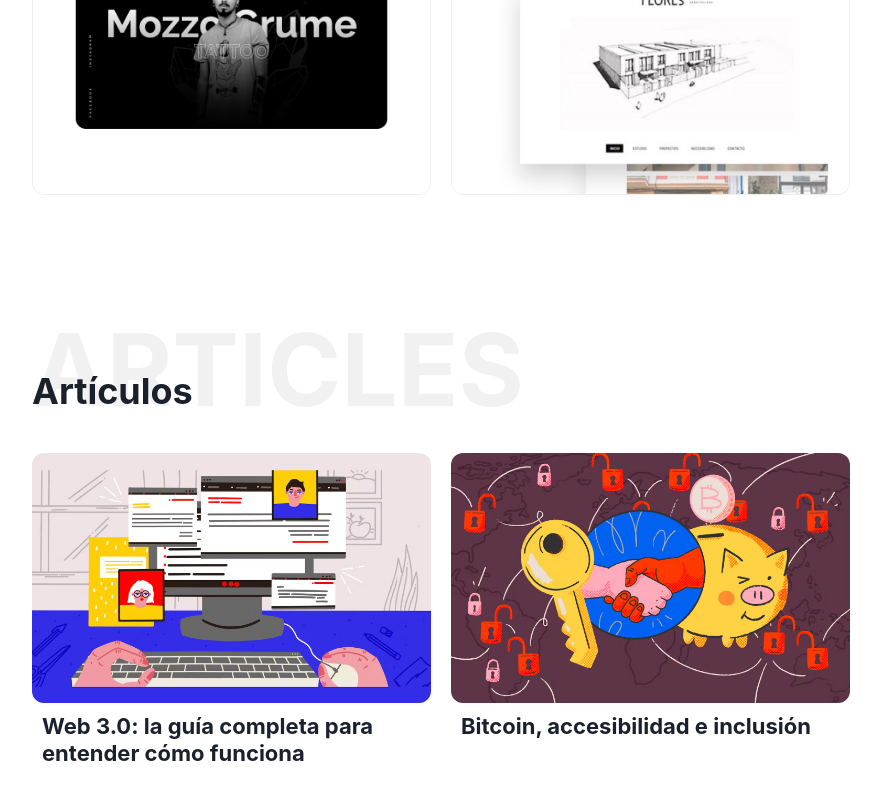
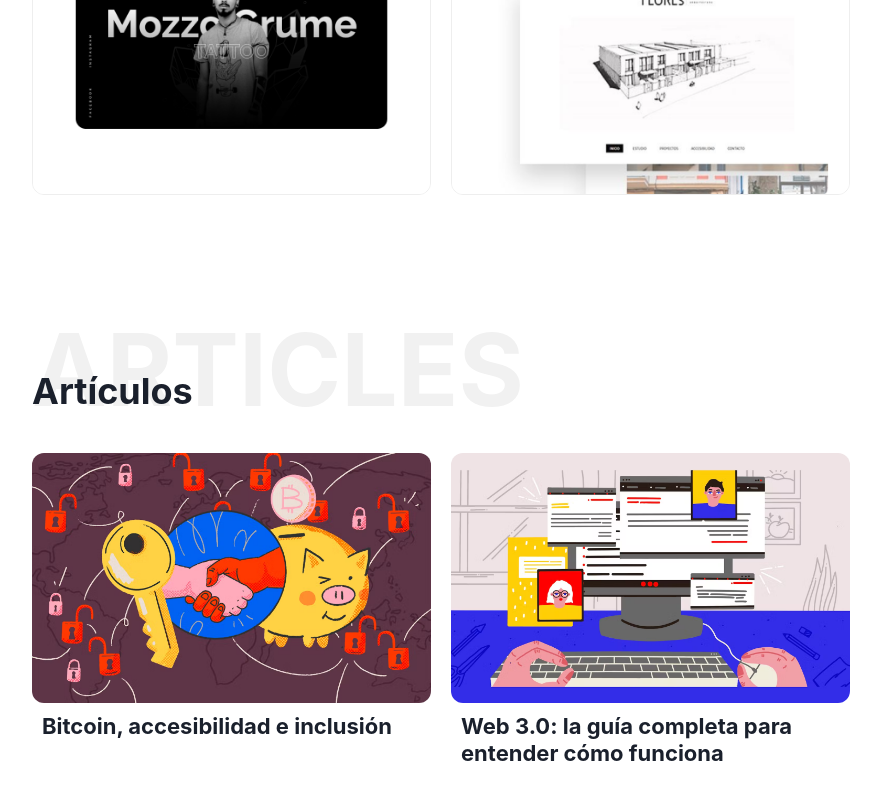
Before and after one commit to unllamas/personal, a Next.js app: page / in a window 1280 px wide. Shown: the part 1644-2444 px from the top of the page, without its empty margins (199-1080 px from the left). Built offline with nearby package versions, Linux system fonts and the light colour scheme.

Commit message:
fix: integrated links for projects and articles

```diff
--- a/data/articles.json
+++ b/data/articles.json
@@ -1,18 +1,24 @@
 [
   {
     "id": 1,
-    "title": "Web 3.0: la guía completa para entender cómo funciona",
-    "url": "#",
+    "title": "Bitcoin, accesibilidad e inclusión",
+    "url": {
+      "target": "_blank",
+      "href": "https://aerolab.us/blog/bitcoin-accesibilidad-inclusion"
+    },
     "image": {
-      "url": "web3.png"
+      "url": "bitcoin.png"
     }
   },
   {
     "id": 2,
-    "title": "Bitcoin, accesibilidad e inclusión",
-    "url": "#",
+    "title": "Web 3.0: la guía completa para entender cómo funciona",
+    "url": {
+      "target": "_blank",
+      "href": "https://aerolab.us/blog/web3.0-guia-para-entender-como-funciona"
+    },
     "image": {
-      "url": "bitcoin.png"
+      "url": "web3.png"
     }
   }
 ]
--- a/data/projects.json
+++ b/data/projects.json
@@ -9,7 +9,10 @@
       "EthersJS"
     ],
     "background": "#9FDBA5",
-    "url": "#",
+    "url": {
+      "target": "_blank",
+      "href": "http://sallet.app/"
+    },
     "image": {
       "url": "sallet.png",
       "size": "cover"
@@ -24,7 +27,10 @@
       "IPFS"
     ],
     "background": "#fff",
-    "url": "#",
+    "url": {
+      "target": "_blank",
+      "href": "https://simple-image-upload-ipfs.vercel.app/"
+    },
     "image": {
       "url": "upload.png",
       "size": "cover"
@@ -40,7 +46,10 @@
       "GSAP"
     ],
     "background": "#fff",
-    "url": "#",
+    "url": {
+      "target": "_blank",
+      "href": "https://mozzotattoo.com/"
+    },
     "image": {
       "url": "mozzo.png",
       "size": "contain"
@@ -56,7 +65,10 @@
       "Template custom"
     ],
     "background": "#fff",
-    "url": "#",
+    "url": {
+      "target": "_blank",
+      "href": "https://mfaarq.es/"
+    },
     "image": {
       "url": "mariano.png",
       "size": "cover"
--- a/src/components/ArticlePreview/index.jsx
+++ b/src/components/ArticlePreview/index.jsx
@@ -24,7 +24,8 @@ export default function ArticlePreview({ article }) {
         >
           <Box position='absolute' right='20px' top='20px'>
             <LinkOverlay
-              href={url}
+              href={url?.href}
+              target={url?.target}
               h='50px'
               w='50px'
               borderRadius='12px'
--- a/src/components/ProjectPreview/index.jsx
+++ b/src/components/ProjectPreview/index.jsx
@@ -41,7 +41,8 @@ export default function ProjectPreview({ project }) {
             </List>
           </Box>
           <LinkOverlay
-            href={url}
+            href={url?.href}
+            target={url?.target}
             minH='50px'
             minW='50px'
             borderRadius='12px'
```
